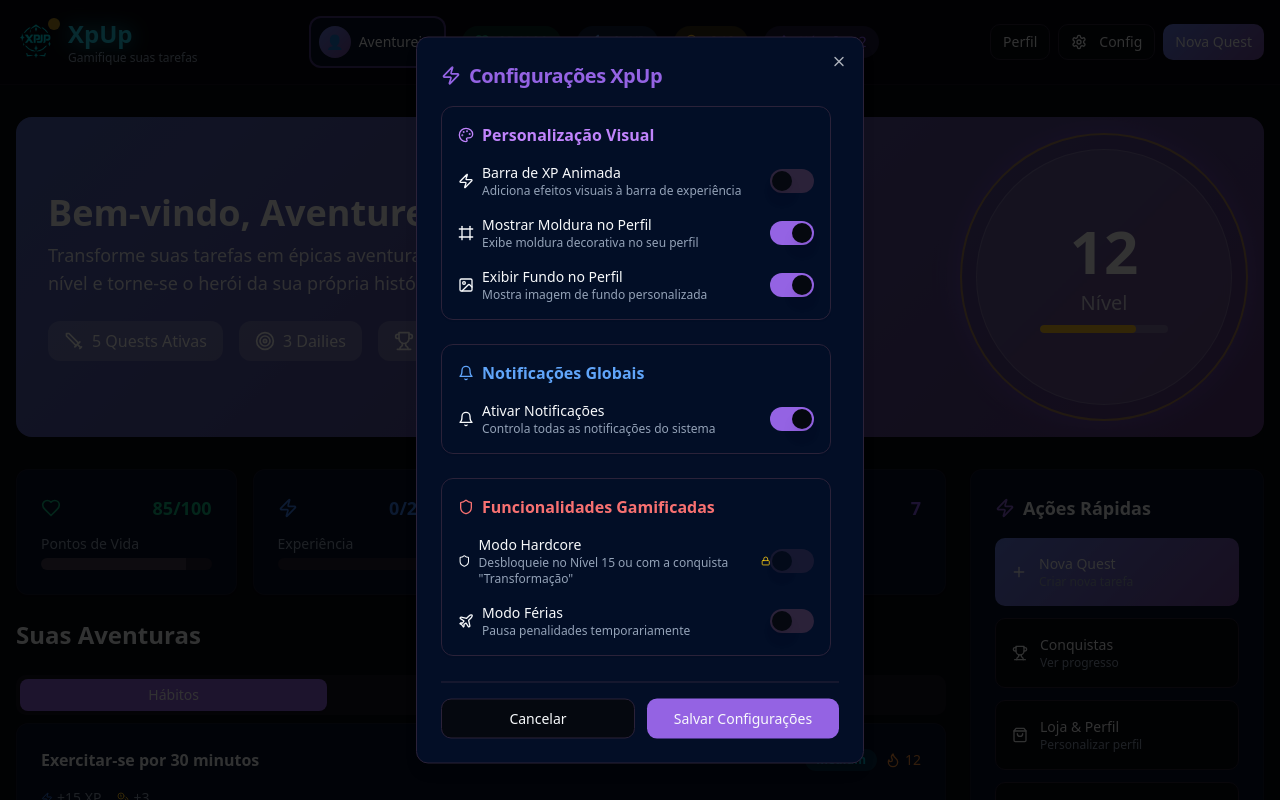
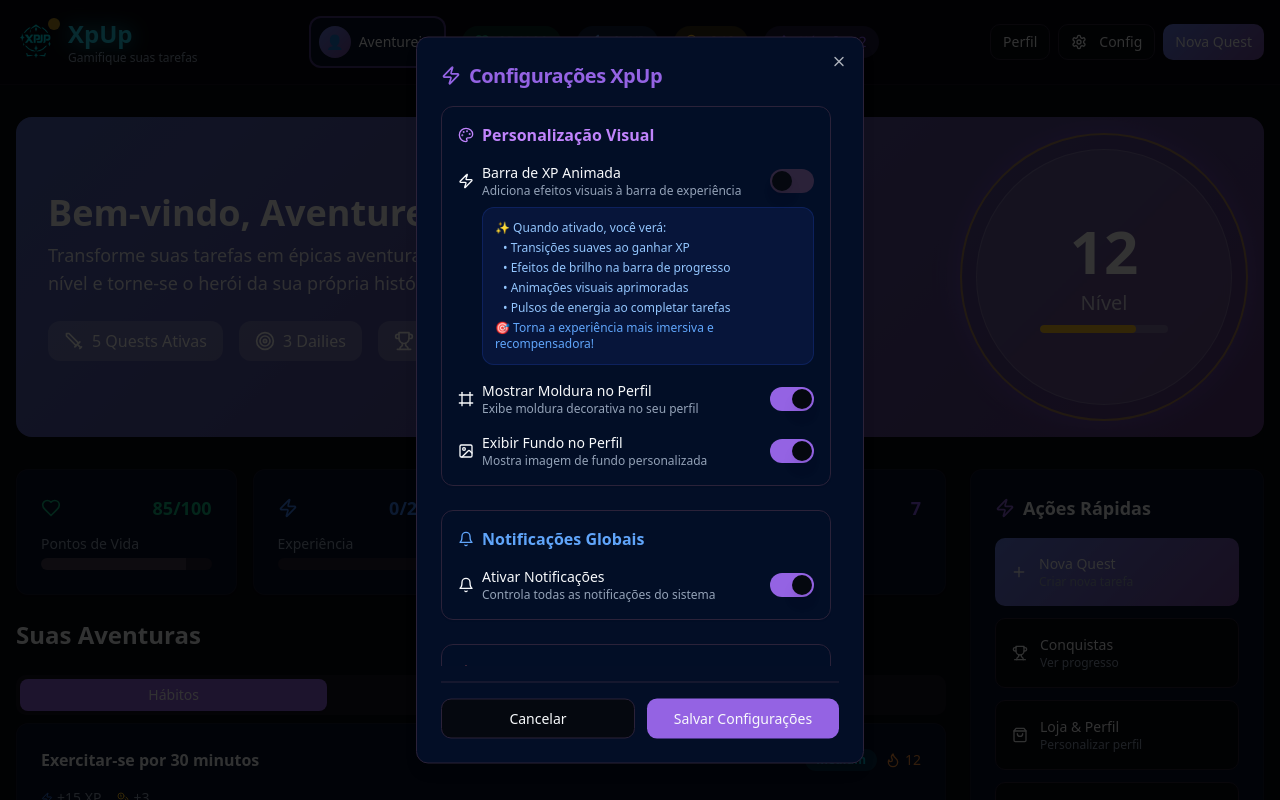
Before and after one commit to passarinholagoa/xp-up-00, a React (Vite) app: page / in a window 1280 px wide. Both pictures are taken after a click on the button "Config". Shown: the top 800 px of the page. Built offline with nearby package versions, Linux system fonts and the light colour scheme.

Commit message:
feat: Add description for animated XP bar
Explains the functionality of the animated XP bar, including level and achievement requirements.

```diff
--- a/src/components/SettingsModal.tsx
+++ b/src/components/SettingsModal.tsx
@@ -63,6 +63,7 @@ export const SettingsModal = ({ isOpen, onClose }: SettingsModalProps) => {
 
               <div className="space-y-4">
                 {/* Barra de XP Animada */}
+                <div className="space-y-2">
                   <div className="flex items-center justify-between">
                     <div className="flex items-center gap-2">
                       <Zap className="h-4 w-4" />
@@ -84,6 +85,25 @@ export const SettingsModal = ({ isOpen, onClose }: SettingsModalProps) => {
                       onCheckedChange={() => handleToggle('animatedXpBar')}
                       disabled={settingsLocks.animatedXpBar.isLocked}
                     />
+                  </div>
+
+                  {/* Descrição detalhada da funcionalidade */}
+                  {!settingsLocks.animatedXpBar.isLocked && (
+                    <div className="ml-6 p-3 bg-blue-900/20 border border-blue-800/30 rounded-lg">
+                      <div className="text-xs text-blue-300 space-y-1">
+                        <p className="font-medium">✨ Quando ativado, você verá:</p>
+                        <ul className="space-y-1 ml-2">
+                          <li>• Transições suaves ao ganhar XP</li>
+                          <li>• Efeitos de brilho na barra de progresso</li>
+                          <li>• Animações visuais aprimoradas</li>
+                          <li>• Pulsos de energia ao completar tarefas</li>
+                        </ul>
+                        <p className="text-blue-400 font-medium mt-2">
+                          🎯 Torna a experiência mais imersiva e recompensadora!
+                        </p>
+                      </div>
+                    </div>
+                  )}
                 </div>
 
                 {/* Mostrar Moldura */}
```
Lines whose indentation alone changed are shown as unchanged.
